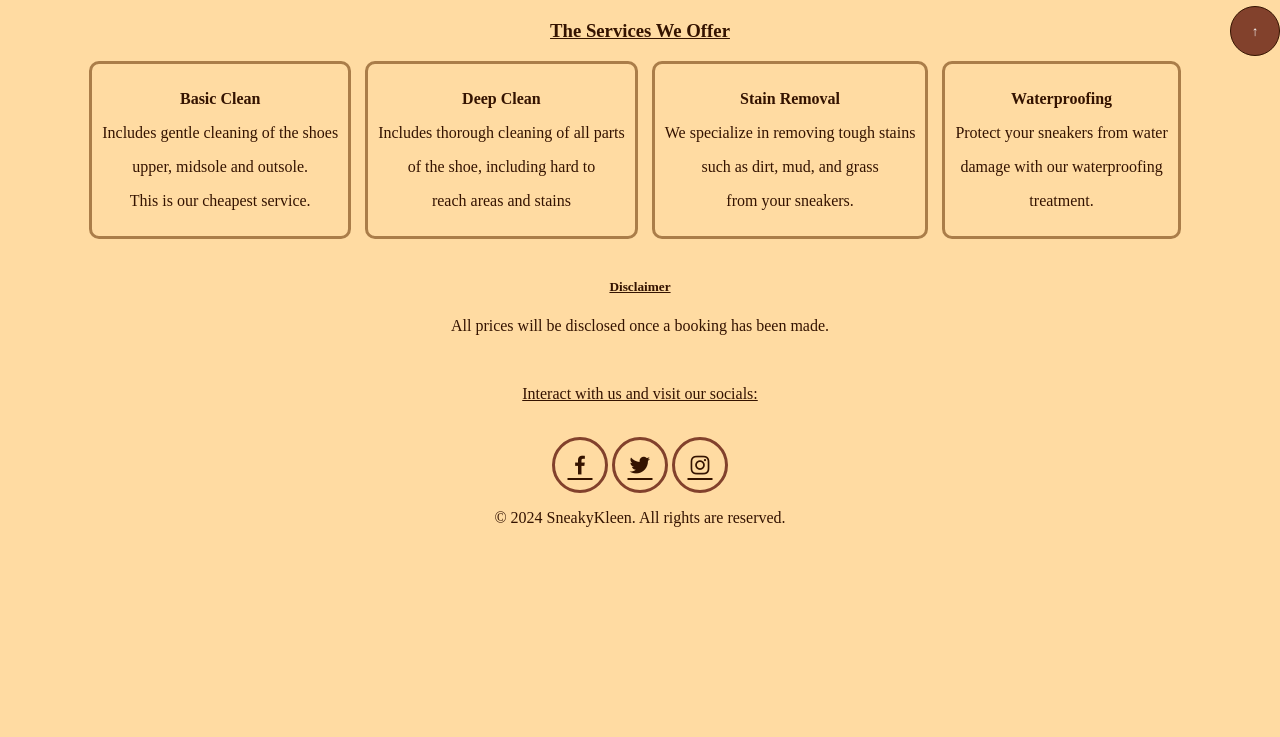
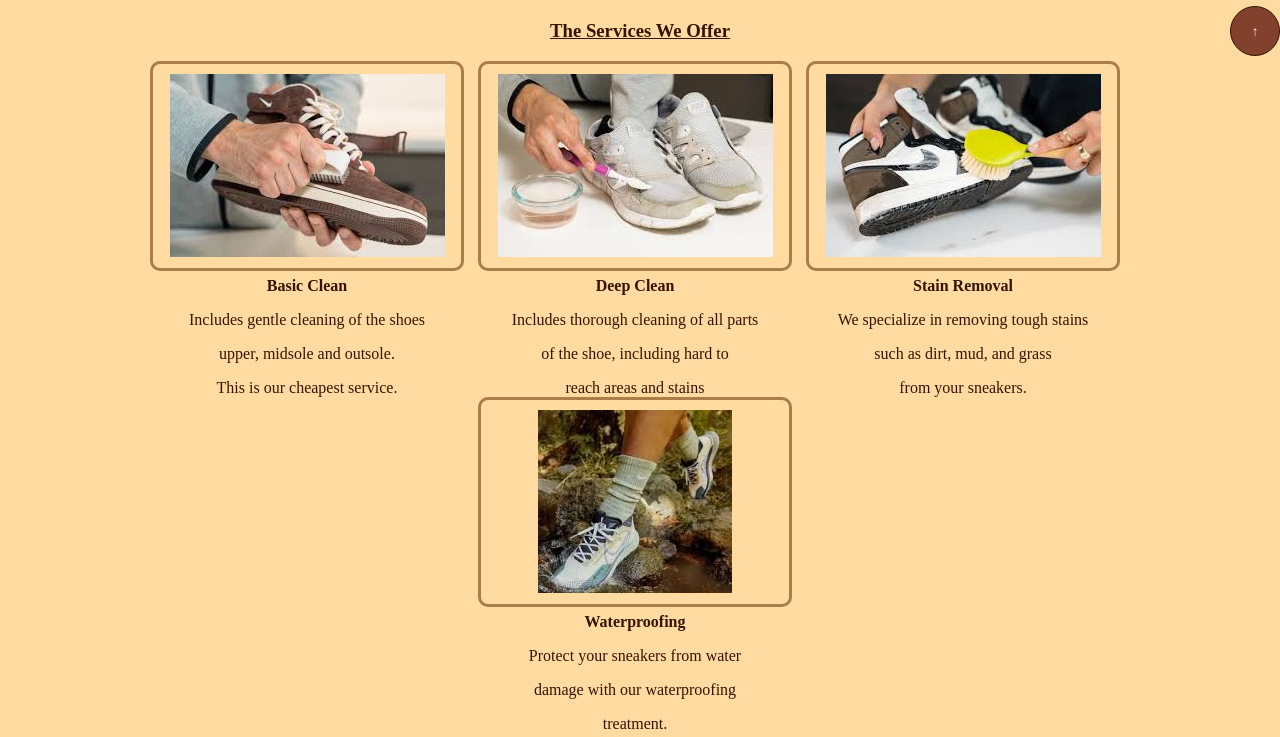
Before and after one commit to mambush/SneakerCartel, a plain HTML site: page Services.html in a window 1280 px wide. Shown: the part 744-1481 px from the top of the page. Before the commit the page ends 1287 px from the top, so only its background shows below. Drawn offline with nearby package versions, Linux system fonts and the light colour scheme.

Commit message:
Added images for services

```diff
--- a/CSS/Services.css
+++ b/CSS/Services.css
@@ -61,6 +61,8 @@ nav a:hover {
     border-color: #AA7D49;
     border-style: solid;
     padding: 10px;
+    height: 11.5rem;
+    width: 18rem;
 }
 
 .home-sci{
--- a/Services.html
+++ b/Services.html
@@ -39,31 +39,43 @@
     <h3><u>The Services We Offer</u></h3>
 
     <div style="display: inline-block; margin-right: 10px;" class="serviceBox">
+        <img src="Images/basic clean.jpeg" alt="basic cleaning">
+        <div class="info">
             <p><strong>Basic Clean</strong></p>
             <p>Includes gentle cleaning of the shoes</p>
             <p>upper, midsole and outsole.</p>
             <p>This is our cheapest service.</p>
         </div>
+    </div>
 
     <div style="display: inline-block; margin-right: 10px;"  class="serviceBox">
+        <img src="Images/deep clean.jpeg" alt="deep cleaning">
+        <div class="info">
             <p><strong>Deep Clean</strong></p>
             <p>Includes thorough cleaning of all parts</p>
             <p>of the shoe, including hard to</p>
             <p> reach areas and stains</p>
         </div>
+    </div>
 
     <div style="display: inline-block; margin-right: 10px;"  class="serviceBox">
+        <img src="Images/stain removal.jpeg" alt="Stain Removal">
+        <div class="info">
             <p><strong>Stain Removal</strong></p>
             <p>We specialize in removing tough stains</p>
             <p>such as dirt, mud, and grass</p>
             <p>from your sneakers.</p>
         </div>
+    </div>
 
     <div style="display: inline-block; margin-right: 10px;"  class="serviceBox">
+        <img src="Images/waterproof.jpeg" alt="Waterproofing">
+        <div class="info">
             <p><strong>Waterproofing</strong></p>
             <p>Protect your sneakers from water</p>
             <p>damage with our waterproofing</p>
             <p>treatment.</p>
+        </div>
     </div>
 
     <br>
```
Also changed, not shown: Images/basic clean.jpeg (added), Images/deep clean.jpeg (added), Images/stain removal.jpeg (added), Images/waterproof.jpeg (added), 1 other file. Lines whose indentation alone changed are shown as unchanged.
